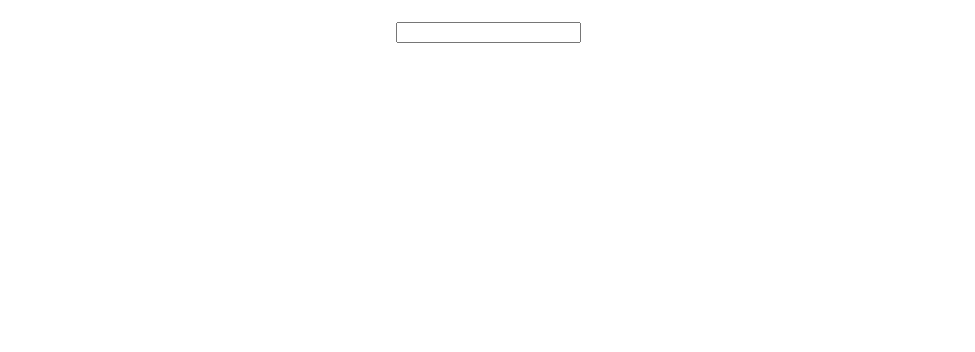
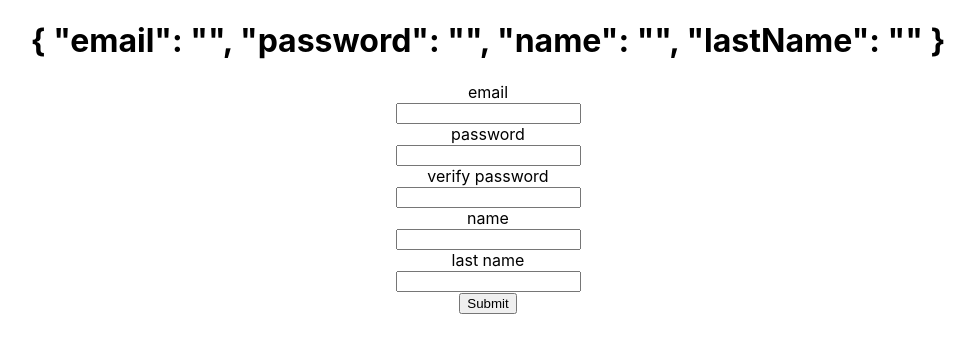
Before and after one commit to Vickyleandra/Homer-s-Odyssey, a React (Create React App) app in the folder front/my-app/: page / in a window 1280 px wide. Shown: the top 352 px of the page, without its empty margins (152-1127 px from the left). Built offline with nearby package versions, Linux system fonts and the light colour scheme.

Commit message:
Create signup page

```diff
--- a/front/my-app/src/components/SignUp.js
+++ b/front/my-app/src/components/SignUp.js
@@ -1,29 +1,75 @@
-import React from "react";
-class SignUp extends React.Component {
+import React, { Component } from "react";
+
+class SignUp extends Component {
   constructor(props) {
     super(props);
     this.state = {
-      email: ""
+      email: "",
+      password: "",
+      name: "",
+      lastName: ""
     };
-    // this.updateEmailField = this.updateEmailField.bind(this);
+    this.updateEmailField = this.updateEmailField.bind(this);
+    this.handleSubmit = this.handleSubmit.bind(this);
   }
-  updateEmailField = e => {
-    this.setState({ email: e.target.value });
-  };
+
+  updateEmailField(event) {
+    this.setState({
+      [event.target.name]: event.target.value
+    });
+  }
+
+  handleSubmit(event) {
+    console.log(JSON.stringify(this.state, 1, 1));
+    event.preventDefault();
+  }
+
   render() {
     return (
-      <React.Fragment>
-        <h1>{this.state.email}</h1>
-
+      <form onSubmit={this.handleSubmit}>
+        <h1>{JSON.stringify(this.state, 1, 1)}</h1>
+        <label id="email" htmlFor="email">
+          email
+        </label>
+        <br />
+        <input type="email" name="email" onChange={this.updateEmailField} />
+        <br />
+        <label id="password" htmlFor="password">
+          password
+        </label>
+        <br />
         <input
-          id="email"
-          type="email"
-          name="email"
-          value={this.state.email}
+          type="password"
+          name="password"
           onChange={this.updateEmailField}
         />
-      </React.Fragment>
+        <br />
+        <label id="checkPassword" htmlFor="checkPassword">
+          verify password
+        </label>
+        <br />
+        <input
+          type="password"
+          name="checkPassword"
+          onChange={this.updateEmailField}
+        />
+        <br />
+        <label id="name" htmlFor="name">
+          name
+        </label>
+        <br />
+        <input type="text" name="name" onChange={this.updateEmailField} />
+        <br />
+        <label id="lastName" htmlFor="lastName">
+          last name
+        </label>
+        <br />
+        <input type="text" name="lastName" onChange={this.updateEmailField} />
+        <br />
+        <input type="submit" value="Submit" />
+      </form>
     );
   }
 }
+
 export default SignUp;
```
